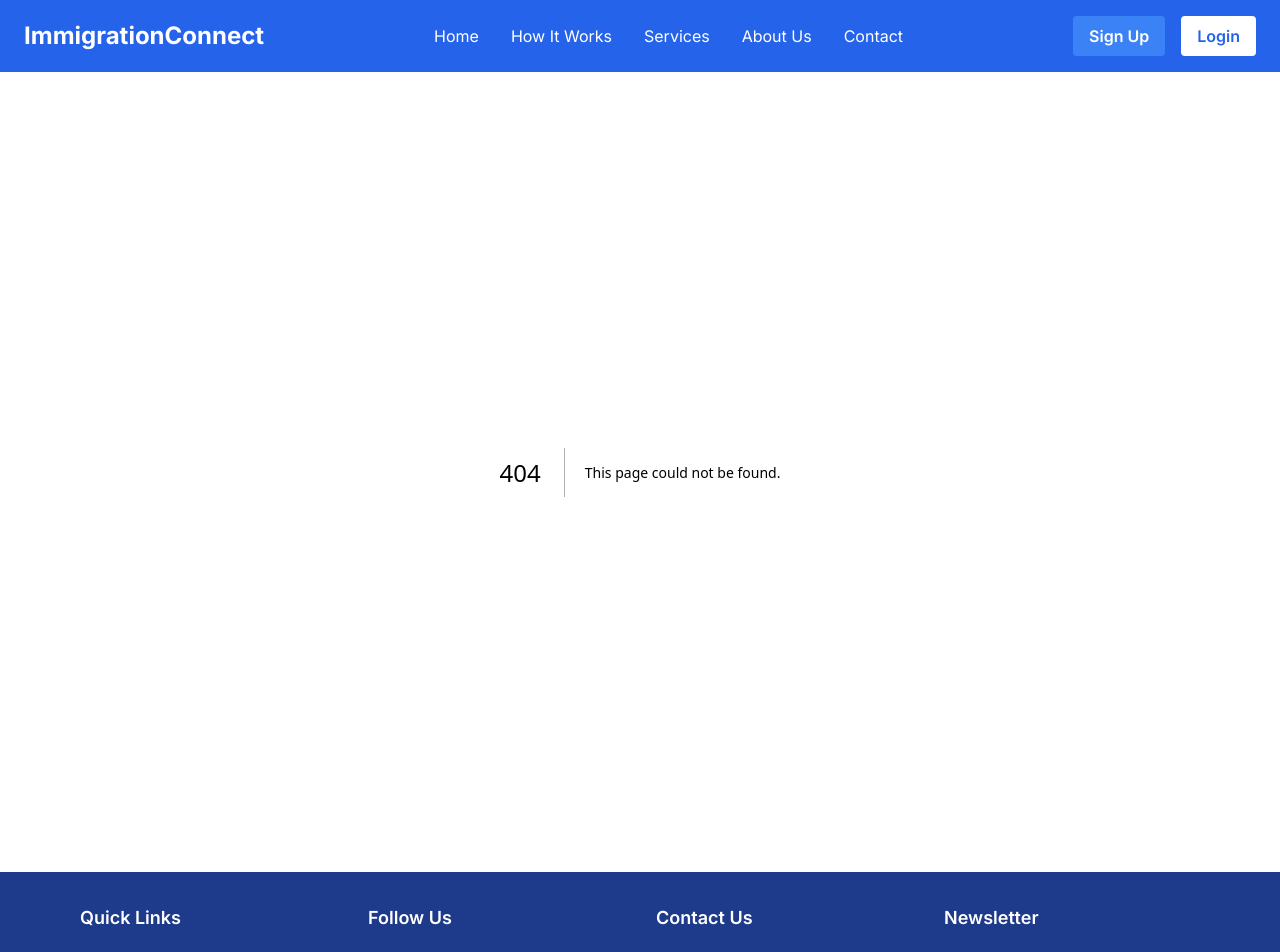
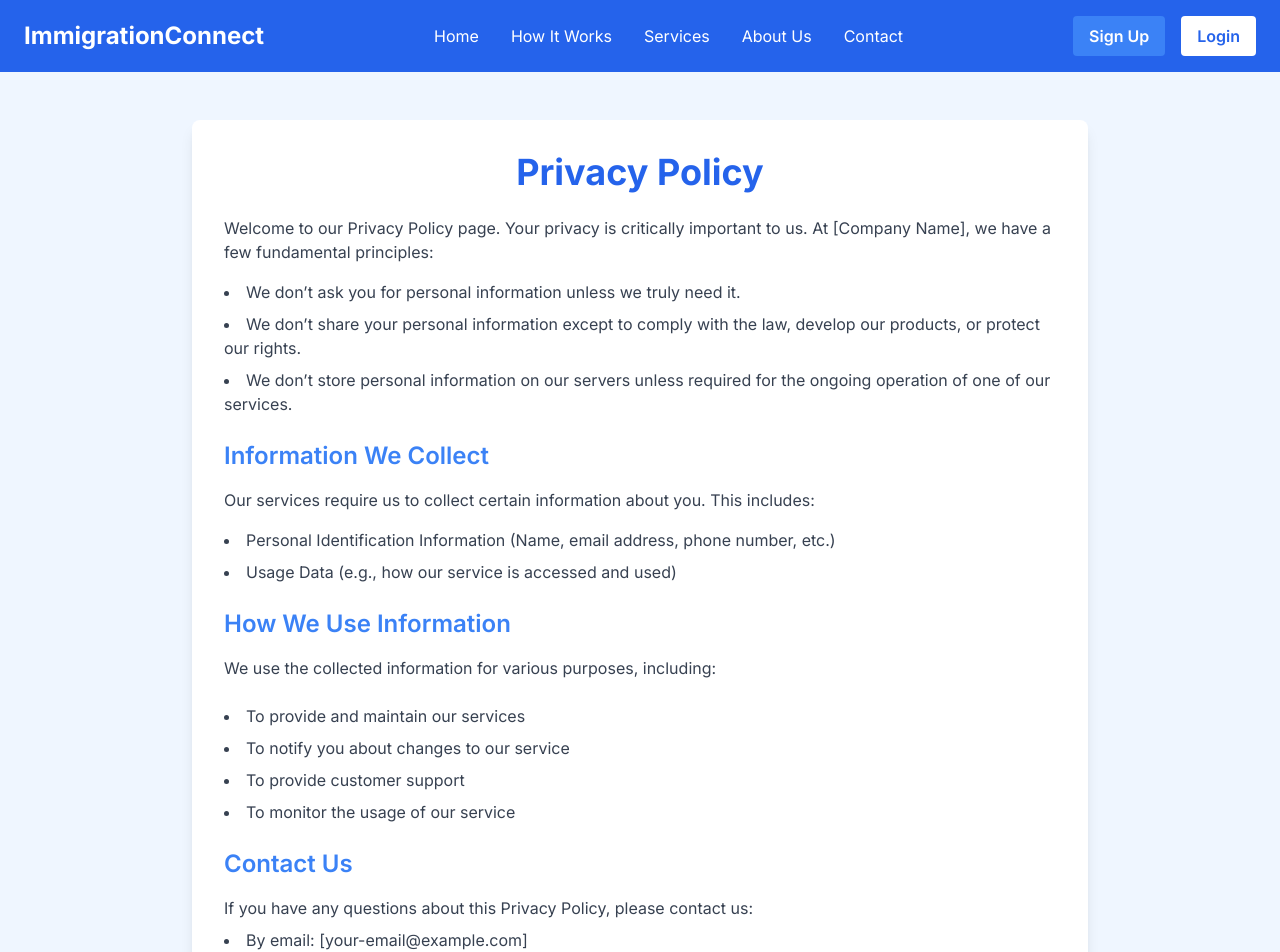
Before and after one commit to Ruwen-Yi/agent-finder, a Next.js app: page /privacy-policy in a window 1280 px wide. Before the commit this address had no page. Shown: the top 952 px of the page. Built offline with nearby package versions, Linux system fonts and the light colour scheme.

Commit message:
create privacy-policy page

```diff
--- /dev/null
+++ b/app/privacy-policy/page.tsx
@@ -0,0 +1,72 @@
+export default function PrivacyPolicy() {
+  return (
+    <div className="bg-blue-50 min-h-screen py-12 px-6 md:px-12 lg:px-24">
+      <div className="max-w-4xl mx-auto bg-white rounded-lg shadow-lg p-8">
+        <h1 className="text-4xl font-bold text-blue-600 mb-6 text-center">
+          Privacy Policy
+        </h1>
+        <p className="text-gray-700 mb-4">
+          Welcome to our Privacy Policy page. Your privacy is critically
+          important to us. At [Company Name], we have a few fundamental
+          principles:
+        </p>
+
+        <ul className="list-disc list-inside text-gray-700 mb-6">
+          <li className="mb-2">
+            We don’t ask you for personal information unless we truly need it.
+          </li>
+          <li className="mb-2">
+            We don’t share your personal information except to comply with the
+            law, develop our products, or protect our rights.
+          </li>
+          <li className="mb-2">
+            We don’t store personal information on our servers unless required
+            for the ongoing operation of one of our services.
+          </li>
+        </ul>
+
+        <h2 className="text-2xl font-semibold text-blue-500 mb-4">
+          Information We Collect
+        </h2>
+        <p className="text-gray-700 mb-4">
+          Our services require us to collect certain information about you. This
+          includes:
+        </p>
+        <ul className="list-disc list-inside text-gray-700 mb-6">
+          <li className="mb-2">
+            Personal Identification Information (Name, email address, phone
+            number, etc.)
+          </li>
+          <li className="mb-2">
+            Usage Data (e.g., how our service is accessed and used)
+          </li>
+        </ul>
+
+        <h2 className="text-2xl font-semibold text-blue-500 mb-4">
+          How We Use Information
+        </h2>
+        <p className="text-gray-700 mb-6">
+          We use the collected information for various purposes, including:
+        </p>
+        <ul className="list-disc list-inside text-gray-700 mb-6">
+          <li className="mb-2">To provide and maintain our services</li>
+          <li className="mb-2">To notify you about changes to our service</li>
+          <li className="mb-2">To provide customer support</li>
+          <li className="mb-2">To monitor the usage of our service</li>
+        </ul>
+
+        <h2 className="text-2xl font-semibold text-blue-500 mb-4">
+          Contact Us
+        </h2>
+        <p className="text-gray-700">
+          If you have any questions about this Privacy Policy, please contact
+          us:
+        </p>
+        <ul className="list-disc list-inside text-gray-700 mt-2">
+          <li className="mb-2">By email: [your-email@example.com]</li>
+          <li>By visiting this page on our website: [Your Website URL]</li>
+        </ul>
+      </div>
+    </div>
+  );
+}
```
